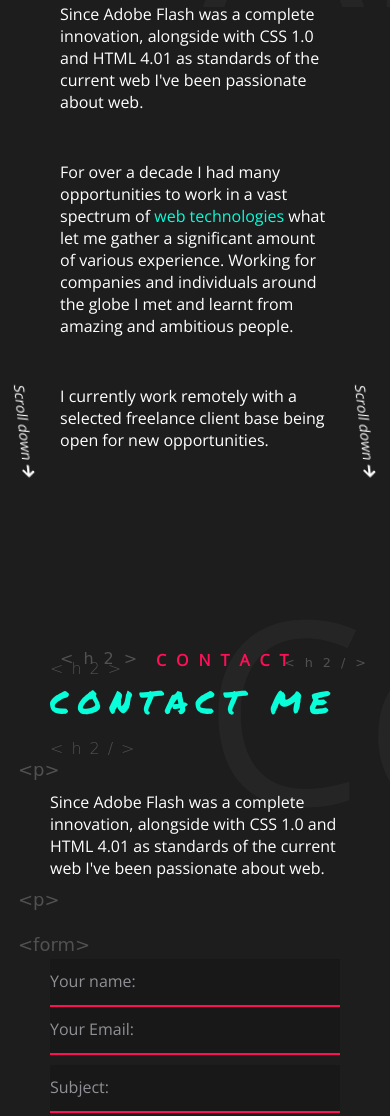
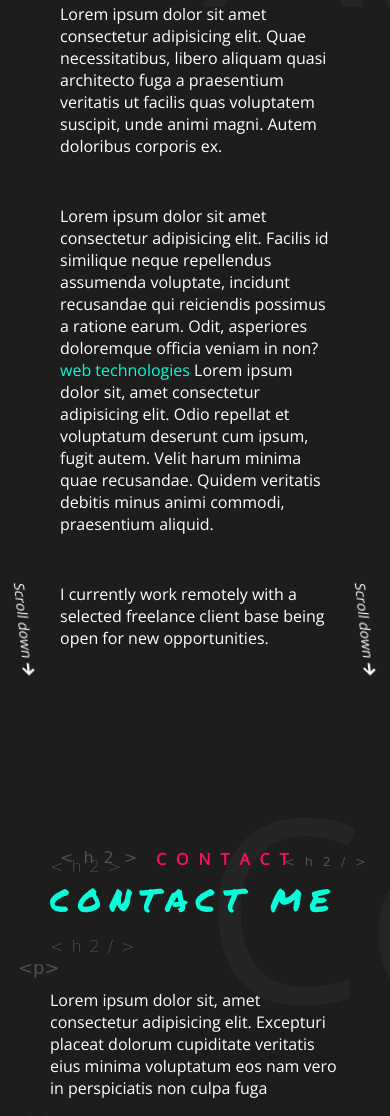
Before and after one commit to Abdurrahman-Subh/portfolio, a plain HTML site: page index.html in a window 390 px wide. Shown: the part 3805-4921 px from the top of the page. Drawn offline with nearby package versions, Linux system fonts and the light colour scheme; files whose address does not match are found by name; a web font is replaced by a local one.

Commit message:
fixed on iphoneXR

```diff
--- a/index.html
+++ b/index.html
@@ -366,17 +366,21 @@
           </div>
 
           <p class="about-paragraph">
-            Since Adobe Flash was a complete innovation, alongside with CSS 1.0
-            and HTML 4.01 as standards of the current web I've been passionate
-            about web.
+            Lorem ipsum dolor sit amet consectetur adipisicing elit. Quae
+            necessitatibus, libero aliquam quasi architecto fuga a praesentium
+            veritatis ut facilis quas voluptatem suscipit, unde animi magni.
+            Autem doloribus corporis ex.
           </p>
           <p class="about-paragraph">
-            For over a decade I had many opportunities to work in a vast
-            spectrum of
+            Lorem ipsum dolor sit amet consectetur adipisicing elit. Facilis id
+            similique neque repellendus assumenda voluptate, incidunt recusandae
+            qui reiciendis possimus a ratione earum. Odit, asperiores doloremque
+            officia veniam in non?
             <a rel="skills" href="">web technologies</a>
-            what let me gather a significant amount of various experience.
-            Working for companies and individuals around the globe I met and
-            learnt from amazing and ambitious people.
+            Lorem ipsum dolor sit, amet consectetur adipisicing elit. Odio
+            repellat et voluptatum deserunt cum ipsum, fugit autem. Velit harum
+            minima quae recusandae. Quidem veritatis debitis minus animi
+            commodi, praesentium aliquid.
           </p>
           <p class="about-paragraph">
             I currently work remotely with a selected freelance client base
@@ -415,9 +419,9 @@
           </div>
 
           <p class="contact-paragraph">
-            Since Adobe Flash was a complete innovation, alongside with CSS 1.0
-            and HTML 4.01 as standards of the current web I've been passionate
-            about web.
+            Lorem ipsum dolor sit, amet consectetur adipisicing elit. Excepturi
+            placeat dolorum cupiditate veritatis eius minima voluptatum eos nam
+            vero in perspiciatis non culpa fuga
           </p>
         </div>
         <div class="form">
```
